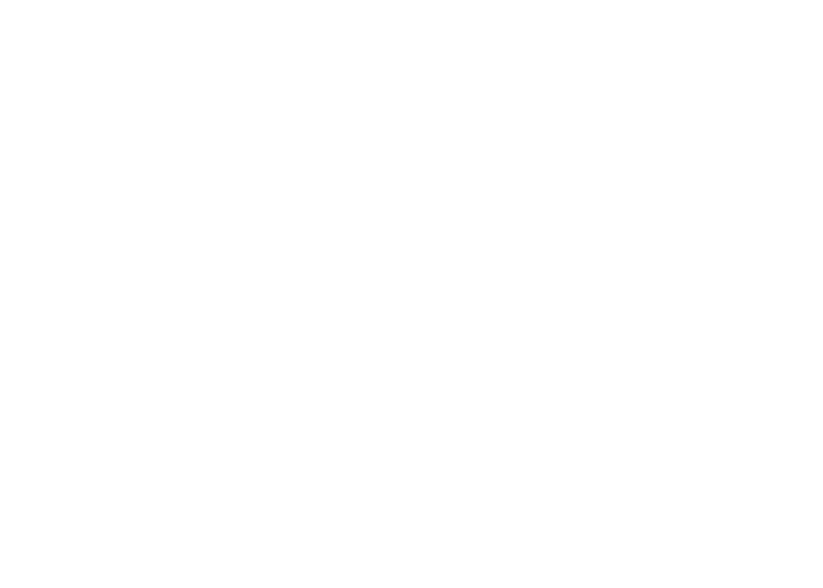
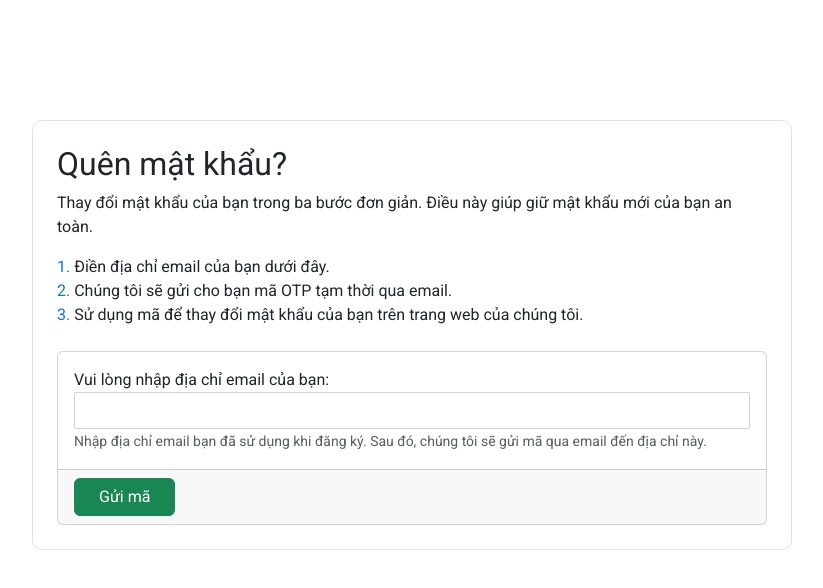
Before and after one commit to DoThanhVen/DiamondFashion-Front, a React (Create React App) app: page /forgotPass in a window 1280 px wide. Before the commit this address had no page. Shown: the top 588 px of the page, without its empty margins (228-1051 px from the left). Built offline with nearby package versions, Linux system fonts and the light colour scheme.

Commit message:
ForgotPass,NewPass

```diff
--- a/src/App.js
+++ b/src/App.js
@@ -18,6 +18,8 @@
 import Otp from "./pages/account/Otp";
 import Register from "./pages/account/Register";
 import SalesRegistration from "./pages/account/SalesRegistration";
+import ForgotPass from "./pages/account/ForgotPass";
+import NewPass from "./pages/account/NewPass";
 
 import ContactInfo from "./pages/user/ContactInfo";
 import Policy from "./pages/user/Policy";
@@ -43,9 +45,10 @@
 
        <Route path="/suggestedProducts" element={<SuggestedProducts/>}/>
        <Route path="/recommendedProducts" element={<RecommendedProducts />}/>
-
+       <Route path="/forgotPass" element={<ForgotPass/>} />
       <Route path="/otp" element={<Otp/>} />
       <Route path="/register" element={<Register/>} />
+      <Route path="/newPass" element={<NewPass/>} />
       <Route path="/salesRegistration" element={<SalesRegistration/>} />
       <Route path="/contact" element={<ContactInfo/>} />
       <Route path="/policy" element={<Policy/>} />
--- /dev/null
+++ b/src/pages/account/ForgotPass.jsx
@@ -0,0 +1,33 @@
+import React from 'react'
+
+export default function ForgotPass() {
+  return (
+    <div>
+  <div className="container padding-bottom-3x mb-2">
+    <div className="row justify-content-center">
+        <div className="col-lg-8 col-md-10  border p-4 " style={{marginTop: '120px', borderRadius: '10px'}}>
+            <h2>Quên mật khẩu?</h2>
+            <p>Thay đổi mật khẩu của bạn trong ba bước đơn giản. Điều này giúp giữ mật khẩu mới của bạn an toàn.</p>
+            <ol className="list-unstyled">
+                <li><span className="text-primary text-medium">1. </span>Điền địa chỉ email của bạn dưới đây.</li>
+                <li><span className="text-primary text-medium">2. </span>Chúng tôi sẽ gửi cho bạn mã OTP tạm thời qua email.</li>
+                <li><span className="text-primary text-medium">3. </span>Sử dụng mã để thay đổi mật khẩu của bạn trên trang web của chúng tôi.</li>
+            </ol>
+            <form className="card mt-4">
+                <div className="card-body">
+                    <div className="form-group">
+                        <label for="email-for-pass">Vui lòng nhập địa chỉ email của bạn:</label>
+                        <input className="form-control" type="text" id="email-for-pass" required=""/><small className="form-text text-muted">Nhập địa chỉ email bạn đã sử dụng khi đăng ký. Sau đó, chúng tôi sẽ gửi mã qua email đến địa chỉ này.</small>
+                    </div>
+                </div>
+                <div className="card-footer">
+                    <button className="btn btn-success px-4"  type="submit">Gửi mã</button>
+                </div>
+            </form>
+        </div>
+    </div>
+</div>
+
+    </div>
+  )
+}
--- a/src/pages/account/Login.jsx
+++ b/src/pages/account/Login.jsx
@@ -49,7 +49,7 @@
                         </div>
                         <div className="d-flex justify-content-between">
                           <button type="submit" className="btn btn-primary">Đăng nhập</button>
-                          <a href="#l" className="forgot-link float-right text-primary">Quên mật khẩu?</a>
+                          <a href="/forgotPass" className="forgot-link float-right text-primary">Quên mật khẩu?</a>
                         </div>
                         <div className="or mt-4">
                           <span>hoặc</span>
--- /dev/null
+++ b/src/pages/account/NewPass.jsx
@@ -0,0 +1,30 @@
+import React from 'react'
+
+export default function NewPass() {
+  return (
+    <div>
+        <div className="container padding-bottom-3x mb-2">
+    <div className="row justify-content-center">
+        <div className="col-lg-8 col-md-10  border p-4 " style={{marginTop: '120px', borderRadius: '10px'}}>
+            <h2>Mật khẩu mới</h2>
+            <form className="card mt-4">
+                <div className="card-body">
+                    <div className="form-group">
+                        <label for="pass">Vui lòng nhập mật khẩu mới:</label>
+                        <input className="form-control" type="password" id="email-for-pass" required=""/>
+                    </div>
+                    <div className="form-group mt-4">
+                        <label for="pass">Vui lòng nhập lại khẩu mới:</label>
+                        <input className="form-control" type="password" id="email-for-pass" required=""/>
+                    </div>
+                </div>
+                <div className="card-footer">
+                    <button className="btn btn-success px-4"  type="submit">Đồng ý</button>
+                </div>
+            </form>
+        </div>
+    </div>
+</div>
+    </div>
+  )
+}
--- a/src/pages/account/Otp.jsx
+++ b/src/pages/account/Otp.jsx
@@ -9,11 +9,7 @@
   const handleInputChange = (e, index) => {
     const input = e.target;
     let value = input.value;
-
-    // Ensure the value is a single digit
     value = value.replace(/[^0-9]/g, "");
-
-    // Update the input value with the sanitized value
     input.value = value;
 
     if (value.length === 1) {
--- a/src/pages/account/otp.css
+++ b/src/pages/account/otp.css
@@ -1,8 +1,8 @@
-.OTP{
+.OTP {
   min-height: 100vh;
-    display: flex;
-    justify-content: center;
-    align-items: center;
+  display: flex;
+  justify-content: center;
+  align-items: center;
 }
 
 .formOTP {
@@ -10,7 +10,7 @@
   flex-direction: column;
   align-items: center;
   justify-content: center;
-  width: 300px;
+  width: 400px;
   background-color: white;
   border-radius: 12px;
   padding: 20px;
```
Also changed, not shown: src/pages/account/ResetPass.jsx (deleted, +0 -9 lines).
